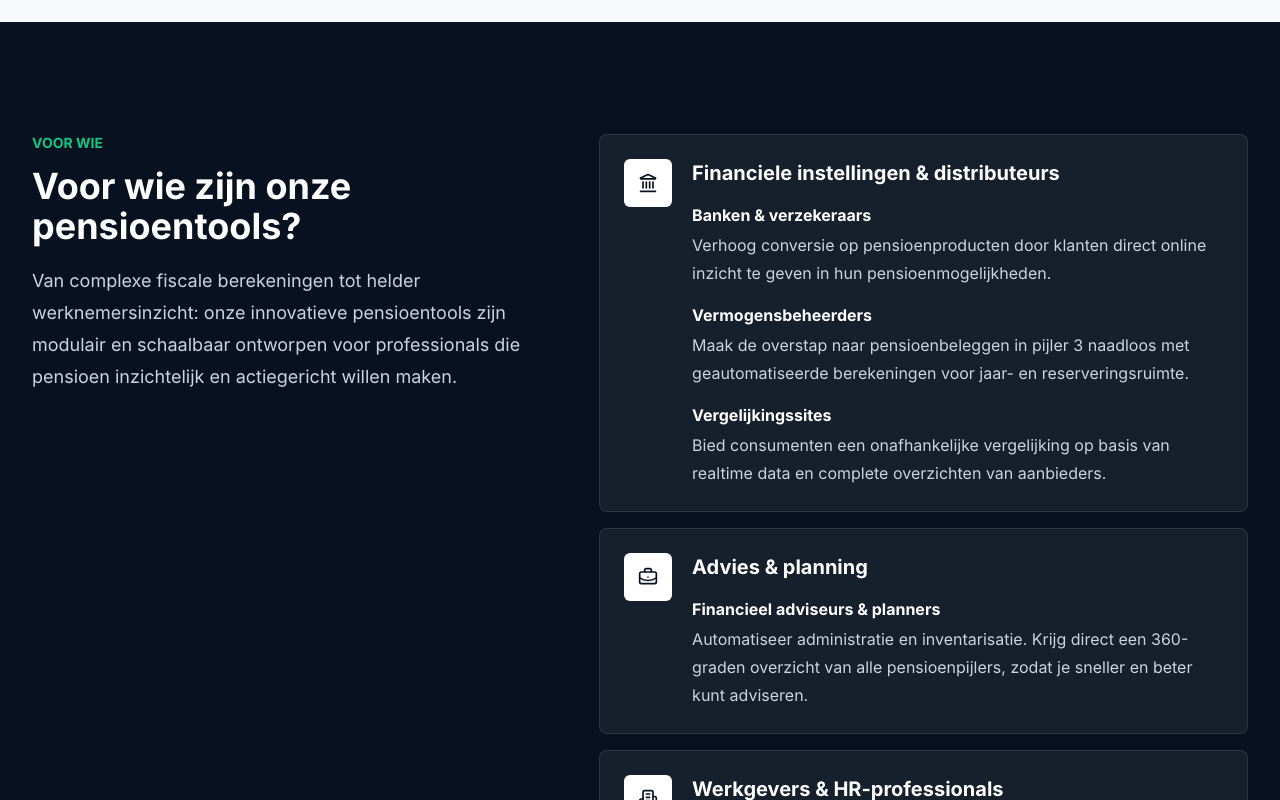
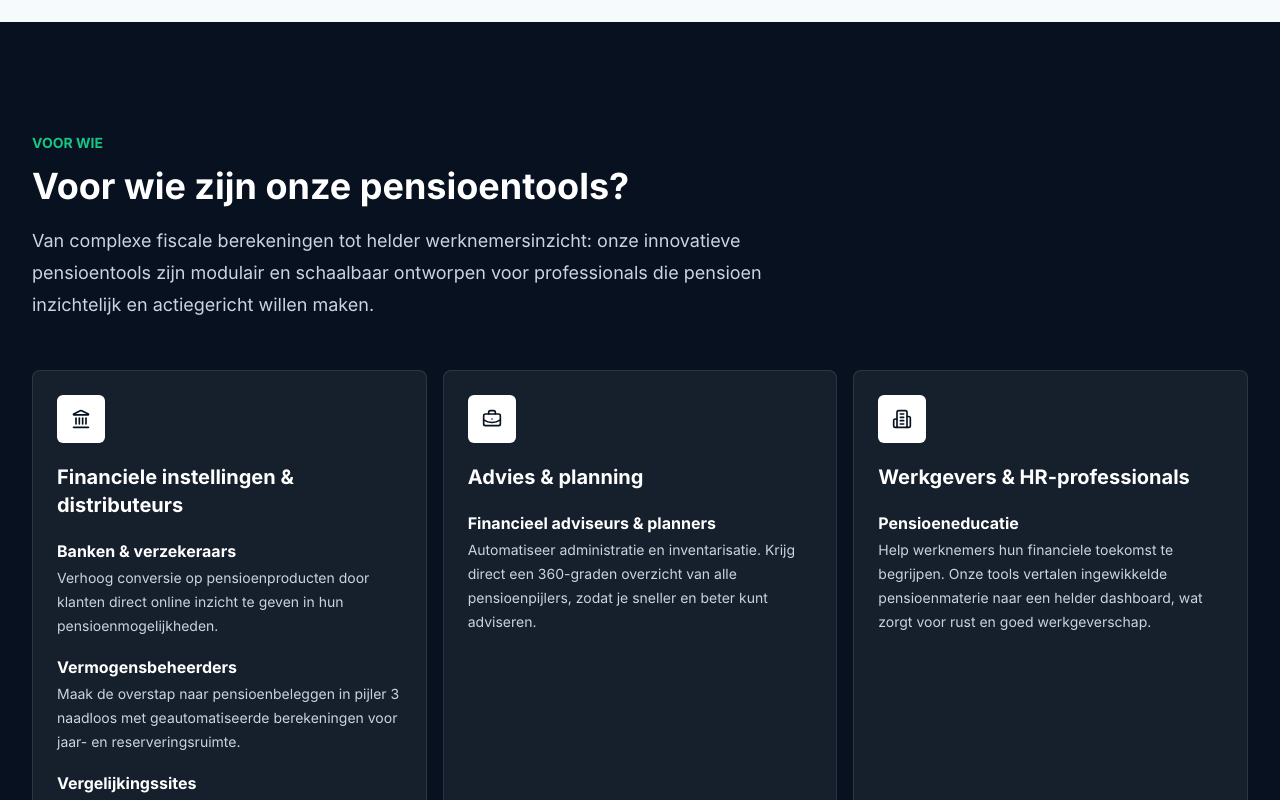
Before and after one commit to bobberg/finstri, a React (Vite) app: page / in a window 1280 px wide. Shown: the part 2700-3500 px from the top of the page. Built offline with nearby package versions, Linux system fonts and the light colour scheme.

Commit message:
fix for  who it is cards

```diff
--- a/src/components/Sectors.tsx
+++ b/src/components/Sectors.tsx
@@ -51,8 +51,7 @@ const audiences = [
 function Sectors() {
   return (
     <Section id="voor-wie" className="bg-ink text-white">
-      <div className="grid gap-12 lg:grid-cols-[0.8fr_1fr] lg:items-start">
-        <div>
+      <div className="max-w-3xl">
         <p className="text-sm font-bold uppercase text-mint">Voor wie</p>
         <h2 className="mt-3 text-3xl font-bold leading-tight tracking-normal sm:text-4xl">
           Voor wie zijn onze pensioentools?
@@ -60,28 +59,27 @@ function Sectors() {
         <p className="mt-5 text-lg leading-8 text-slate-300">
           Van complexe fiscale berekeningen tot helder werknemersinzicht: onze
           innovatieve pensioentools zijn modulair en schaalbaar ontworpen voor
-            professionals die pensioen inzichtelijk en actiegericht willen
-            maken.
+          professionals die pensioen inzichtelijk en actiegericht willen maken.
         </p>
       </div>
 
-        <div className="grid gap-4">
+      <div className="mt-12 grid gap-4 lg:grid-cols-3">
         {audiences.map(({ icon: Icon, items, title }) => (
           <article
             key={title}
             className="rounded-lg border border-white/10 bg-white/[0.06] p-6 transition duration-200 hover:-translate-y-1 hover:border-mint/35 hover:bg-white/[0.09]"
           >
-              <div className="flex flex-col gap-5 sm:flex-row sm:items-start">
+            <div className="flex h-full flex-col gap-5">
               <span className="flex h-12 w-12 shrink-0 items-center justify-center rounded-md bg-white text-ink">
                 <Icon aria-hidden="true" className="h-5 w-5" />
               </span>
               <div>
                 <h3 className="text-xl font-bold tracking-normal">{title}</h3>
-                  <div className="mt-4 grid gap-4">
+                <div className="mt-5 grid gap-4">
                   {items.map((item) => (
                     <div key={item.label}>
                       <p className="font-bold text-white">{item.label}</p>
-                        <p className="mt-1 leading-7 text-slate-300">
+                      <p className="mt-1 text-sm leading-6 text-slate-300">
                         {item.text}
                       </p>
                     </div>
@@ -91,7 +89,6 @@ function Sectors() {
             </div>
           </article>
         ))}
-        </div>
       </div>
 
       <div className="mt-12 rounded-lg border border-white/10 bg-white p-6 text-ink shadow-soft-xl sm:p-8 lg:flex lg:items-center lg:justify-between lg:gap-8">
```
Lines whose indentation alone changed are shown as unchanged.
